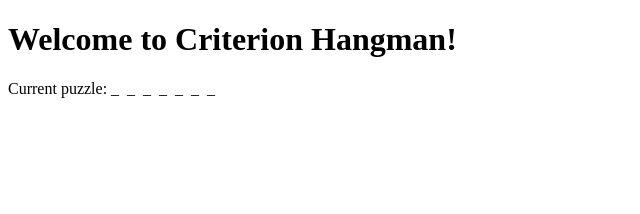
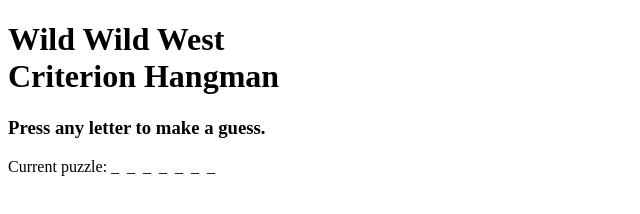
Before and after one commit to raskog1/hangman, a plain HTML site: page index.html in a window 1280 px wide. Shown: the whole page, without its empty margins (0-640 px from the left). Drawn offline with Linux system fonts and the light colour scheme.

Commit message:
Added all image elements to assets folder, moved css to main

```diff
--- a/index.html
+++ b/index.html
@@ -4,15 +4,19 @@
 <head>
     <meta charset="UTF-8">
     <meta name="viewport" content="width=device-width, initial-scale=1.0">
-    <link rel="stylesheet" type="text/stylesheet" href="./assets/style.css">
+    <link rel="stylesheet" type="text/stylesheet" href="style.css">
     <title>JavaScript Hangman</title>
 </head>
 
 <body>
 
+    <header>
+        <h1>Wild Wild West<br>Criterion Hangman</h1>
+    </header>
+
     <div class="container">
-        <h1>Welcome to Criterion Hangman!</h1>
-        <p id="directions-text"></p>
+
+        <h3 id="directions-text"></h3>
 
         <p id="displaySplitChar-text"></p>
         <!-- <p id="demo"></p> -->
@@ -145,15 +149,10 @@
         let wrongGuess = 6;
         let chosen = [];
 
-        // console.log(randomMovie.length);
         console.log(randomMovie.toUpperCase());
 
-        //displaySplitChar.textContent = splitChar.join(" ");
+        directionsText.textContent = "Welcome to Criterion Hangman!"
 
-        //displayHiddenMovie.textContent = "Your puzzle is: " + splitChar;
-
-        directionsText.textContent = "Welcome to Criterion Hangman!"
-        //displayRetainChar.textContent = "Your split retained chars are " + retainChar;
 
 
         // Initializes first puzzle (Can't get || to work on the if statement, resulting in a lot of else if's)
@@ -177,6 +176,7 @@
             }
         }
 
+        // Allows for the display of spaces between words in the browser
         function encodeWhiteSpaces(str) {
             return str.split('').map(function (c) {
                 if (c === ' ') {
@@ -187,7 +187,11 @@
             }).join('');
         }
 
+        //alert("Welcome to the wild wild west, where justice is decided by a bizarre game of hangman from the future.  Press OK to walk the gallows and play.")
+
+        // Starts first game and displays puzzle in browser
         hideMovie(randomMovie);
+        directionsText.textContent = "Press any letter to make a guess.";
         displaySplitChar.innerHTML = "Current puzzle: " + encodeWhiteSpaces(splitChar.join(" "));
 
 
@@ -303,15 +307,13 @@
             remainingGuesses.textContent = "You have " + wrongGuess + " remaining guesses.";
             chosenGuesses.textContent = "So far, you have chosen the following letters: " + chosen;
 
+            // Hide the directions
+            directionsText.textContent = "";
+
         }
 
 
-        // Remaining guesses
 
-
-
-        // Hide the directions
-        directionsText.textContent = "";
 
     </script>
 
--- a/assets/style.css
+++ b/style.css
@@ -7,5 +7,10 @@
 .container {
     width: 60%;
     margin: auto;
+    text-align: center;
     padding: 10px;
 }
+
+h1 {
+    background-color: sandybrown;
+}
```
Also changed, not shown: assets/hangman1.png (added), assets/hangman2.png (added), assets/hangman3.png (added), assets/hangman4.png (added), assets/hangman5.png (added), assets/hangman6.png (added), assets/hangman7.png (added), assets/hangman8.png (added).
